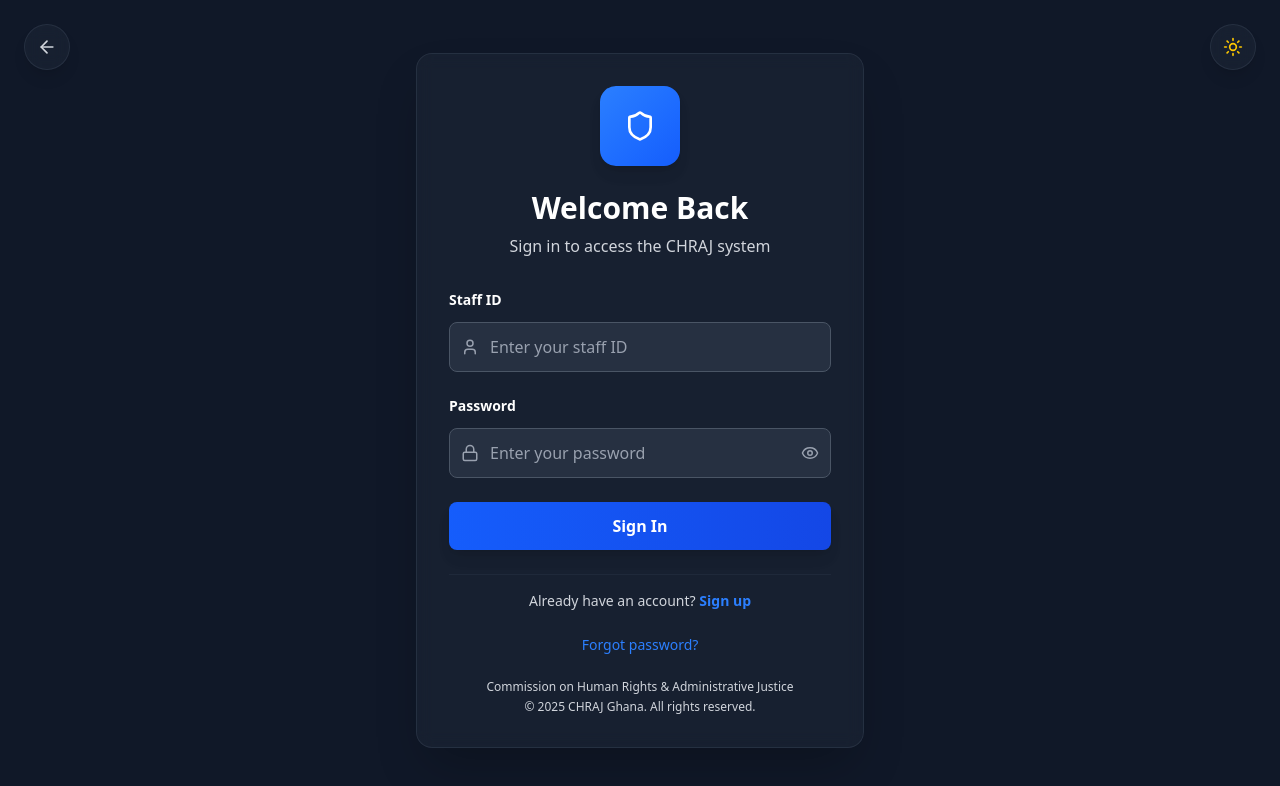
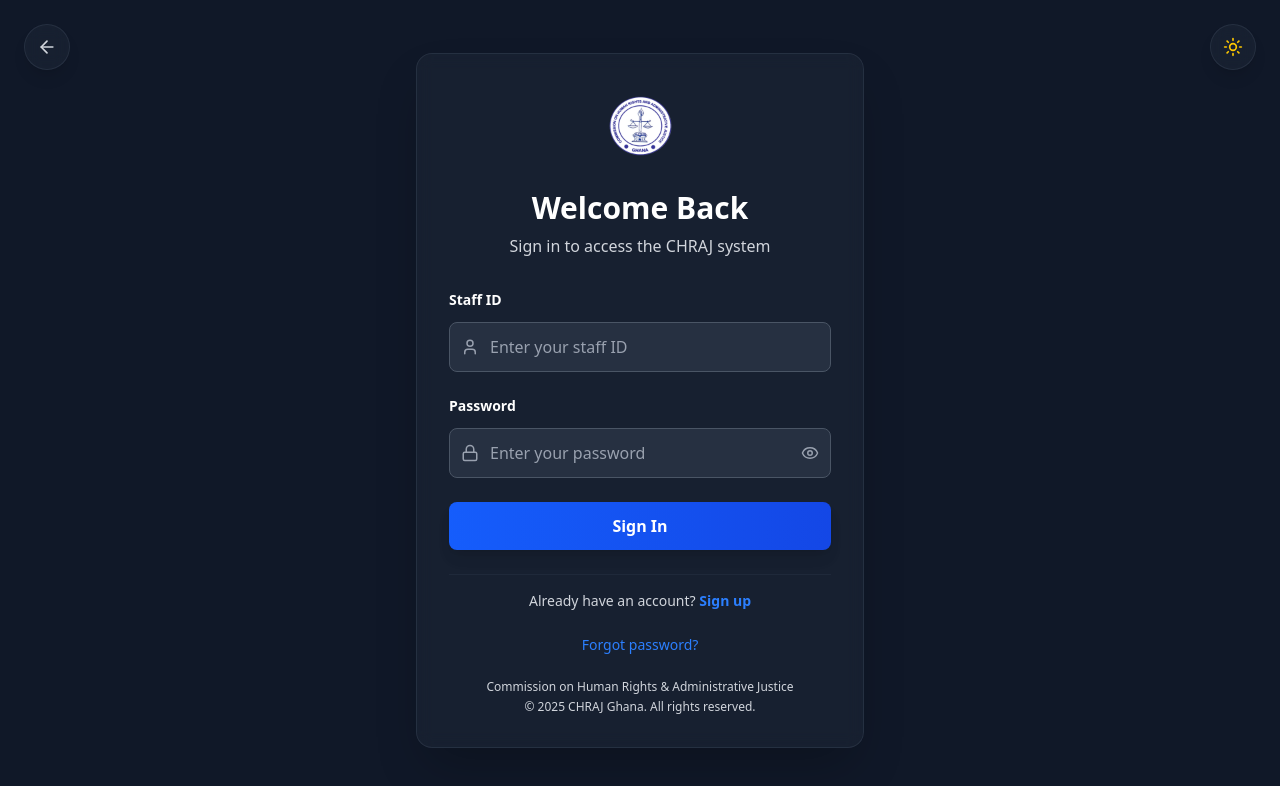
Before and after one commit to Gerald161/chraj, a Next.js app: page /signin in a window 1280 px wide. Shown: the top 786 px of the page. Built offline with nearby package versions, Linux system fonts and the light colour scheme.

Commit message:
Made some corrections

```diff
--- a/app/[dashboard]/components/Sidebar.tsx
+++ b/app/[dashboard]/components/Sidebar.tsx
@@ -6,8 +6,9 @@
   Bell,
   Calendar,
   LogOut,
-  Building2
 } from 'lucide-react';
+
+import Image from 'next/image';
 
 import { useRouter } from 'next/navigation';
 
@@ -55,8 +56,8 @@
       {/* Header */}
       <div className="p-6">
         <div className="flex items-center space-x-3">
-          <div className="bg-blue-600 rounded-lg p-2">
-            <Building2 className="w-6 h-6" />
+          <div className="rounded-lg p-2">
+            <Image src={`/chraj_logo.webp`} alt={"Logo"} width="64" height="64" />
           </div>
           <div>
             <h1 className="font-bold text-lg">CHRAJ</h1>
--- a/app/check-complaint/components/StepContent/HearingContent.tsx
+++ b/app/check-complaint/components/StepContent/HearingContent.tsx
@@ -231,6 +231,9 @@
       {
         (phaseState === 'current' || phaseState === 'completed') &&
         <>
+          {
+            caseData.your_hearing_appointment?.date !== "" &&
+            <>
               {/* Hearing Schedule */}
               <div className={`p-6 rounded-xl shadow-sm transition-all duration-300 ${
                 theme === 'dark' ? 'bg-gray-800' : 'bg-white'
@@ -443,6 +446,8 @@
               </div>
             </>
           }
+        </>
+      }
     </div>
   );
 };
--- a/app/check-complaint/components/StepContent/InvestigationContent.tsx
+++ b/app/check-complaint/components/StepContent/InvestigationContent.tsx
@@ -143,6 +143,7 @@
         (phaseState === 'current' || phaseState === 'completed') &&
         <>
           {/* Required Documents List */}
+          {caseData.requested_documents.length !== 0 &&
             <div className={`p-6 rounded-xl shadow-sm transition-all duration-300 ${
               theme === 'dark' ? 'bg-gray-800' : 'bg-white'
             }`}>
@@ -158,6 +159,7 @@
                 ))}
               </ul>
             </div>
+          }
 
           {/* Previously Uploaded Documents */}
           {caseData.case_files.length > 0 && (
@@ -204,6 +206,8 @@
             phaseState === 'current' &&
             <>
               {/* Upload New Documents */}
+              {
+                caseData.requested_documents.length !== 0 &&
                 <div className={`p-6 rounded-xl shadow-sm transition-all duration-300 ${
                   theme === 'dark' ? 'bg-gray-800' : 'bg-white'
                 }`}>
@@ -281,6 +285,7 @@
                     {newFiles.length > 0 ? 'Add More Documents' : 'Select Documents to Upload'}
                   </label>
                 </div>
+              }
 
               {/* Submit Button */}
               <div className="flex justify-center">
--- a/app/check-complaint/components/StepContent/MediationContent.tsx
+++ b/app/check-complaint/components/StepContent/MediationContent.tsx
@@ -231,7 +231,8 @@
       {
         (phaseState === 'current' || phaseState === 'completed') &&
         <>
-          {/* Mediation Schedule */}
+        {
+          caseData.your_mediation_appointment!.date !== "" &&
           <div className={`p-6 rounded-xl shadow-sm transition-all duration-300 ${
             theme === 'dark' ? 'bg-gray-800' : 'bg-white'
           }`}>
@@ -402,6 +403,7 @@
               </div>
             )}
           </div>
+        }
         </>
       }
     </div>
--- a/app/check-complaint/components/StepContent/OverviewContent.tsx
+++ b/app/check-complaint/components/StepContent/OverviewContent.tsx
@@ -20,6 +20,8 @@
         theme === 'dark' ? 'bg-gray-800' : 'bg-white'
       }`}>
         <h2 className="text-2xl font-semibold mb-6">Case Overview</h2>
+        {
+          caseData.case_officer !== "" &&
           <div className="grid grid-cols-1 md:grid-cols-2 gap-6 mb-6">
             <div className="flex items-center space-x-3">
               <User className="w-6 h-6 opacity-60" />
@@ -29,6 +31,7 @@
               </div>
             </div>
           </div>
+        }
         <div className={`p-6 rounded-lg ${
           theme === 'dark' ? 'bg-gray-700/50' : 'bg-gray-50'
         }`}>
--- a/app/components/homepage.tsx
+++ b/app/components/homepage.tsx
@@ -34,6 +34,7 @@
   Gavel,
   Building
 } from 'lucide-react';
+import Image from 'next/image';
 
 export default function Homepage() {
   const [isDarkMode, setIsDarkMode] = useState(true);
@@ -190,10 +191,8 @@
         <div className="max-w-7xl mx-auto px-4 sm:px-6 lg:px-8 py-4">
           <div className="flex justify-between items-center">
             <div className="flex items-center space-x-4">
-              <div className={`w-12 h-12 rounded-lg flex items-center justify-center ${
-                isDarkMode ? 'bg-gradient-to-br from-blue-500 to-blue-600' : 'bg-blue-600'
-              }`}>
-                <Shield className="text-white" size={24} />
+              <div className={`w-12 h-12 rounded-lg flex items-center justify-center`}>
+                <Image src={`/chraj_logo.webp`} alt={"Logo"} width="64" height="64" />
               </div>
               <div>
                 <h1 className={`text-2xl font-bold ${themeClasses.text}`}>CHRAJ</h1>
--- a/app/signin/page.tsx
+++ b/app/signin/page.tsx
@@ -1,9 +1,10 @@
 "use client"
 
 import { useState, useEffect } from 'react';
-import { Shield, User, Eye, EyeOff, Sun, Moon, ArrowLeft, Lock, Loader2 } from 'lucide-react';
+import { User, Eye, EyeOff, Sun, Moon, ArrowLeft, Lock, Loader2 } from 'lucide-react';
 import Link from 'next/link';
 import { useRouter } from 'next/navigation';
+import Image from 'next/image'
 
 export default function SignInPage() {
     const [isDarkMode, setIsDarkMode] = useState(true);
@@ -133,10 +134,8 @@
         <div className={`${themeClasses.cardBg} p-8 rounded-2xl shadow-2xl w-full max-w-md border ${themeClasses.border} transition-colors duration-300`}>
           {/* Header */}
           <div className="text-center mb-8">
-            <div className={`w-20 h-20 rounded-2xl flex items-center justify-center mx-auto mb-6 ${
-              isDarkMode ? 'bg-gradient-to-br from-blue-500 to-blue-600' : 'bg-gradient-to-br from-blue-600 to-blue-700'
-            } shadow-lg`}>
-              <Shield className="text-white" size={32} />
+            <div className={`w-20 h-20 rounded-2xl flex items-center justify-center mx-auto mb-6`}>
+              <Image src={`/chraj_logo.webp`} alt={"Logo"} width="64" height="64" />
             </div>
             <h2 className={`text-3xl font-bold ${themeClasses.text} mb-2`}>Welcome Back</h2>
             <p className={`${themeClasses.textSecondary}`}>
--- a/app/signup/page.tsx
+++ b/app/signup/page.tsx
@@ -1,9 +1,10 @@
 "use client"
 
 import React, { useEffect, useState } from 'react';
-import { Shield, User, Eye, EyeOff, Sun, Moon, ArrowLeft, Lock, Mail, Loader2 } from 'lucide-react';
+import { User, Eye, EyeOff, Sun, Moon, ArrowLeft, Lock, Mail, Loader2 } from 'lucide-react';
 import Link from 'next/link';
 import { useRouter } from 'next/navigation';
+import Image from 'next/image';
 
 export default function SignupPage() {
     const [isDarkMode, setIsDarkMode] = useState(true);
@@ -151,10 +152,8 @@
         <div className={`${themeClasses.cardBg} p-8 rounded-2xl shadow-2xl w-full max-w-md border ${themeClasses.border} transition-colors duration-300`}>
           {/* Header */}
           <div className="text-center mb-8">
-            <div className={`w-20 h-20 rounded-2xl flex items-center justify-center mx-auto mb-6 ${
-              isDarkMode ? 'bg-gradient-to-br from-blue-500 to-blue-600' : 'bg-gradient-to-br from-blue-600 to-blue-700'
-            } shadow-lg`}>
-              <Shield className="text-white" size={32} />
+            <div className={`w-20 h-20 rounded-2xl flex items-center justify-center mx-auto mb-6`}>
+              <Image src={`/chraj_logo.webp`} alt={"Logo"} width="64" height="64" />
             </div>
             <h2 className={`text-3xl font-bold ${themeClasses.text} mb-2`}>Welcome Back</h2>
             <p className={`${themeClasses.textSecondary}`}>
```
Also changed, not shown: public/chraj_logo.webp (added). Lines whose indentation alone changed are shown as unchanged.
